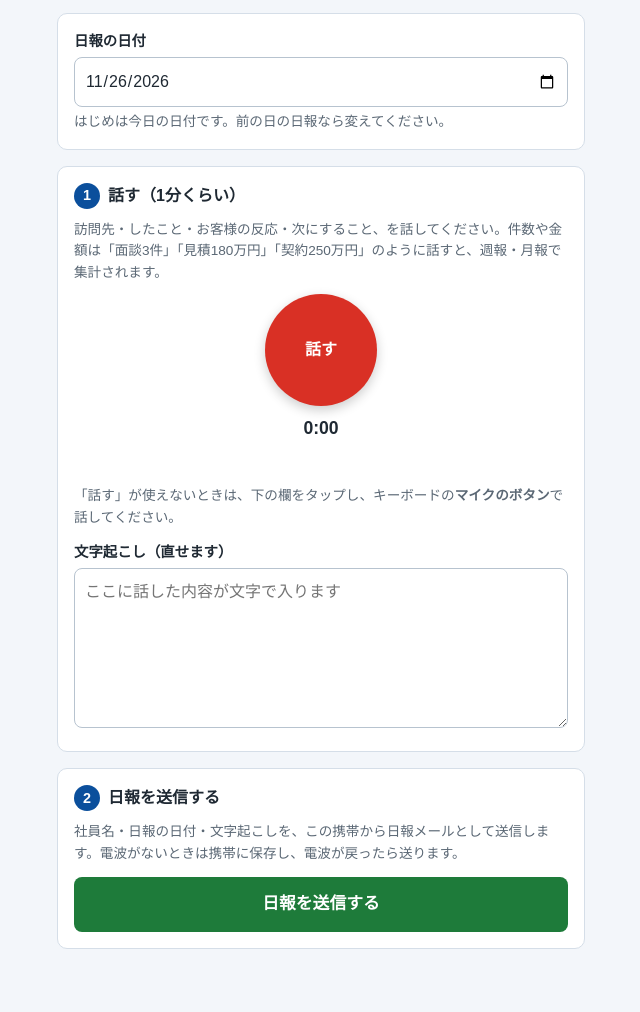
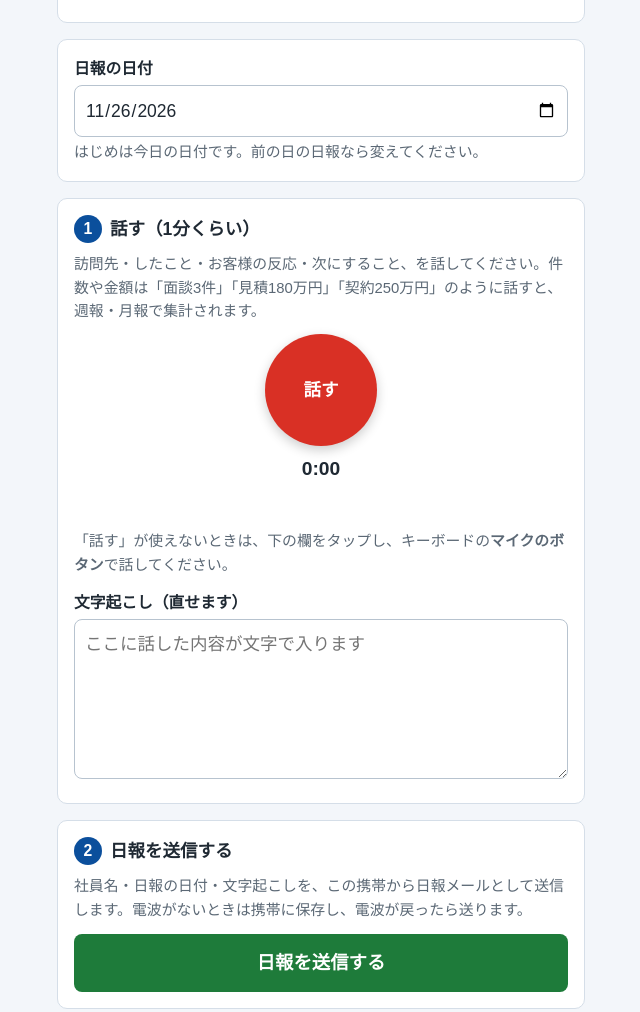
Before and after one commit to otakashima-oss/onsei-nippo, a plain HTML site: page index.html in a window 1280 px wide. Shown: the part 558-1570 px from the top of the page, without its empty margins (319-959 px from the left). Drawn offline with Linux system fonts and the light colour scheme.

Commit message:
画面の文字を約1ポイント大きくする
Co-Authored-By: Claude Opus 5.5 <noreply@anthropic.com>

```diff
--- a/index.html
+++ b/index.html
@@ -15,6 +15,7 @@
 <style>
   :root { --main: #0b4f9c; --main-dark: #083a74; --rec: #d93025; --ok: #1e7b3a; --bg: #f3f6fa; --text: #1f2933; --sub: #5b6875; --line: #d5dee8; --white: #fff; }
   * { box-sizing: border-box; }
+  html { font-size: 17.5px; } /* 文字の基準の大きさ（2026-11-26 に 16px から約1ポイント大きくした） */
   body { margin: 0; font-family: "Hiragino Sans", "Yu Gothic UI", "Meiryo", sans-serif; background: var(--bg); color: var(--text); line-height: 1.6; -webkit-text-size-adjust: 100%; }
   header { background: var(--main-dark); color: var(--white); padding: 12px 16px; padding-top: calc(12px + env(safe-area-inset-top)); position: sticky; top: 0; z-index: 5; }
   .install ol { margin: 6px 0 0; padding-left: 1.4em; font-size: .9rem; }
@@ -22,10 +23,10 @@
   main { max-width: 560px; margin: 0 auto; padding: 16px 16px 48px; }
   .card { scroll-margin-top: 64px; background: var(--white); border: 1px solid var(--line); border-radius: 10px; padding: 16px; margin-bottom: 16px; }
   .card h2 { font-size: 1rem; margin: 0 0 10px; display: flex; align-items: center; gap: 8px; }
-  .num { display: inline-flex; width: 26px; height: 26px; border-radius: 50%; background: var(--main); color: var(--white); align-items: center; justify-content: center; font-size: .9rem; flex: none; }
+  .num { display: inline-flex; width: 28px; height: 28px; border-radius: 50%; background: var(--main); color: var(--white); align-items: center; justify-content: center; font-size: .9rem; flex: none; }
   .hint { font-size: .85rem; color: var(--sub); margin: 0 0 10px; }
   label { display: block; font-weight: 700; font-size: .9rem; margin: 12px 0 4px; }
-  input, textarea { width: 100%; font: inherit; font-size: 16px; padding: 10px; border: 1px solid #b7c3cf; border-radius: 8px; background: var(--white); color: var(--text); }
+  input, textarea { width: 100%; font: inherit; font-size: 1rem; padding: 10px; border: 1px solid #b7c3cf; border-radius: 8px; background: var(--white); color: var(--text); }
   textarea { min-height: 160px; resize: vertical; }
   .rec { display: flex; flex-direction: column; align-items: center; gap: 8px; margin: 6px 0 12px; }
   .rec-btn { width: 112px; height: 112px; border-radius: 50%; border: 0; background: var(--rec); color: var(--white); font: inherit; font-weight: 700; font-size: 1rem; box-shadow: 0 4px 12px rgba(0,0,0,.2); }
--- a/sw.js
+++ b/sw.js
@@ -1,6 +1,6 @@
 // 電波がないときでもアプリを開けるようにする（https で公開したときに働く）
 // 電波があるときは常に新しいファイルを取りに行き、取れないときだけ保存しておいたものを使う
-const CACHE = "nippo-v3";
+const CACHE = "nippo-v4";
 const FILES = ["./", "index.html", "app.js", "config.js", "manifest.webmanifest", "icons/icon-192.png", "icons/icon-512.png", "icons/apple-touch-icon.png"];
 
 self.addEventListener("install", (e) => {
```
